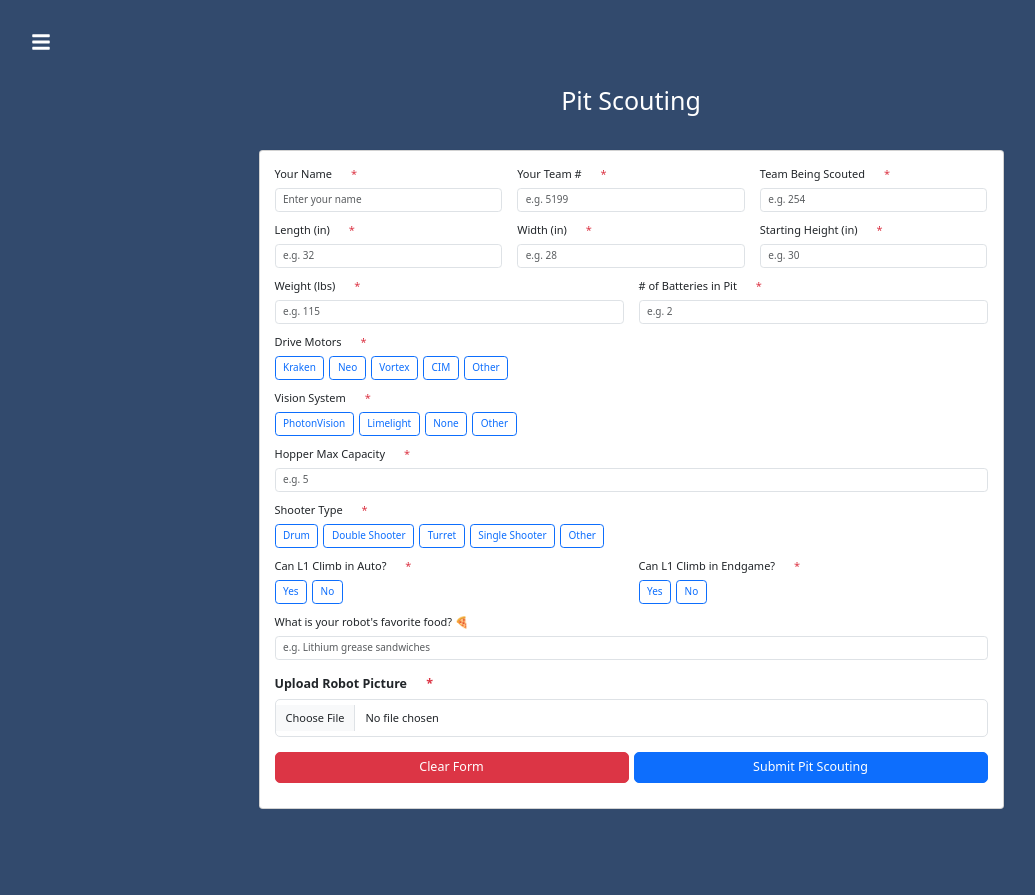
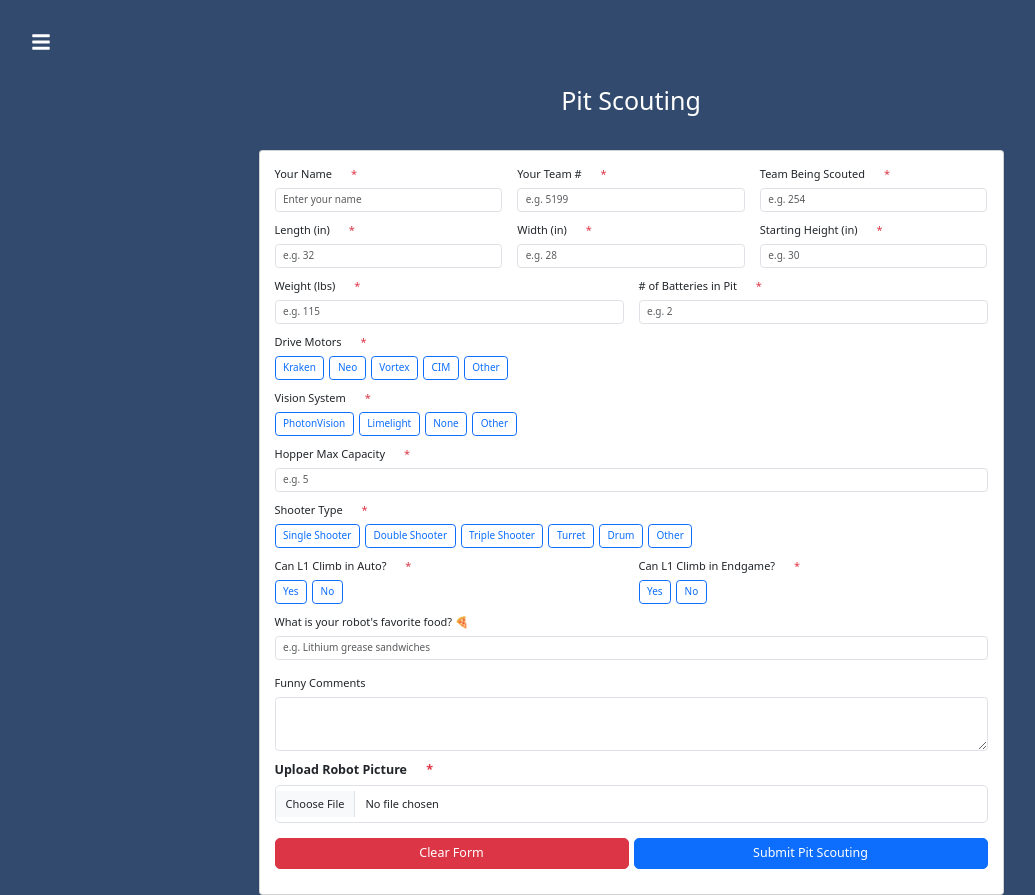
Before and after one commit to FRCTeam5199/Scouting-Website, a React (Vite) app in the folder scouting-website/: page /pit-scouting in a window 1280 px wide. Shown: the whole page, without its empty margins (9-1044 px from the left). Before the commit the page ends 809 px from the top, so only its background shows below. Built offline with nearby package versions, Linux system fonts and the light colour scheme.

Commit message:
Made small changes to pit scouting from Theo's feedback

```diff
--- a/scouting-website/src/components/SidebarData.jsx
+++ b/scouting-website/src/components/SidebarData.jsx
@@ -25,28 +25,28 @@ export const SidebarData = [
     icon: <FaIcons.FaWrench />,
     cName: 'nav-text'
   },
-  {
-    title: 'Statistics',
-    path: '/statistics',
-    icon: <ImIcons.ImStatsBars />,
-    cName: 'nav-text'
-  },
-  {
-    title: 'Rankings',
-    path: '/rankings',
-    icon: <PiIcons.PiRankingBold />,
-    cName: 'nav-text'
-  },
+  // {
+  //   title: 'Statistics',
+  //   path: '/statistics',
+  //   icon: <ImIcons.ImStatsBars />,
+  //   cName: 'nav-text'
+  // },
+  // {
+  //   title: 'Rankings',
+  //   path: '/rankings',
+  //   icon: <PiIcons.PiRankingBold />,
+  //   cName: 'nav-text'
+  // },
   {
     title: 'Data Sheet',
     path: '/data-sheet',
     icon: <IoIcons.IoIosPaper />,
     cName: 'nav-text'
   },
-  {
-    title: 'Settings',
-    path: '/settings',
-    icon: <FaIcons.FaCog />,
-    cName: 'nav-text'
-  },
+  // {
+  //   title: 'Settings',
+  //   path: '/settings',
+  //   icon: <FaIcons.FaCog />,
+  //   cName: 'nav-text'
+  // },
 ];
--- a/scouting-website/src/pages/Pit-Scouting.jsx
+++ b/scouting-website/src/pages/Pit-Scouting.jsx
@@ -126,6 +126,7 @@ function getInitialValues() {
     shooter_type:        draft?.shooter_type         ?? "",
     shooter_type_other:  draft?.shooter_type_other   ?? "",
     favorite_food:       draft?.favorite_food        ?? "",
+    funny_comments:      draft?.funny_comments       ?? "",
   };
 }
 
@@ -180,6 +181,7 @@ function PitScouting() {
       "Can L1 Climb in Endgame?": values.l1_climb_endgame || "No",
       "Shooter Type":             shooterType,
       "Robot's Favorite Food":    values.favorite_food    || "",
+      "Funny Comments":           values.funny_comments   || "",
       submissionId: crypto.randomUUID(),
       sheet_name: "Pit Scouting",
     };
@@ -413,7 +415,7 @@ function PitScouting() {
 
             {/* ── Shooter Type ── */}
             <ButtonGroupField label="Shooter Type" name="shooter_type" required
-              options={["Drum", "Double Shooter", "Turret", "Single Shooter", "Other"]}
+              options={["Single Shooter", "Double Shooter", "Triple Shooter", "Turret", "Drum", "Other"]}
               value={formData.shooter_type} onChange={handleChange}
               error={errors.shooter_type} touched={touched.shooter_type} />
             {formData.shooter_type === "Other" && (
@@ -446,6 +448,13 @@ function PitScouting() {
               <input id="favorite_food" type="text" name="favorite_food"
                 value={formData.favorite_food} onChange={handleChange} onBlur={handleBlur}
                 className="form-control" placeholder="e.g. Lithium grease sandwiches" />
+            </div>
+
+            {/* ── Funny Comments ── */}
+            <div className="mb-3">
+              <label htmlFor="funny_comments" className="form-label">Funny Comments</label>
+              <textarea id="funny_comments" name="funny_comments" value={formData.funny_comments}
+                onChange={handleChange} onBlur={handleBlur} className="form-control" rows={3} />
             </div>
 
             {/* ── Robot Image ── */}
```
